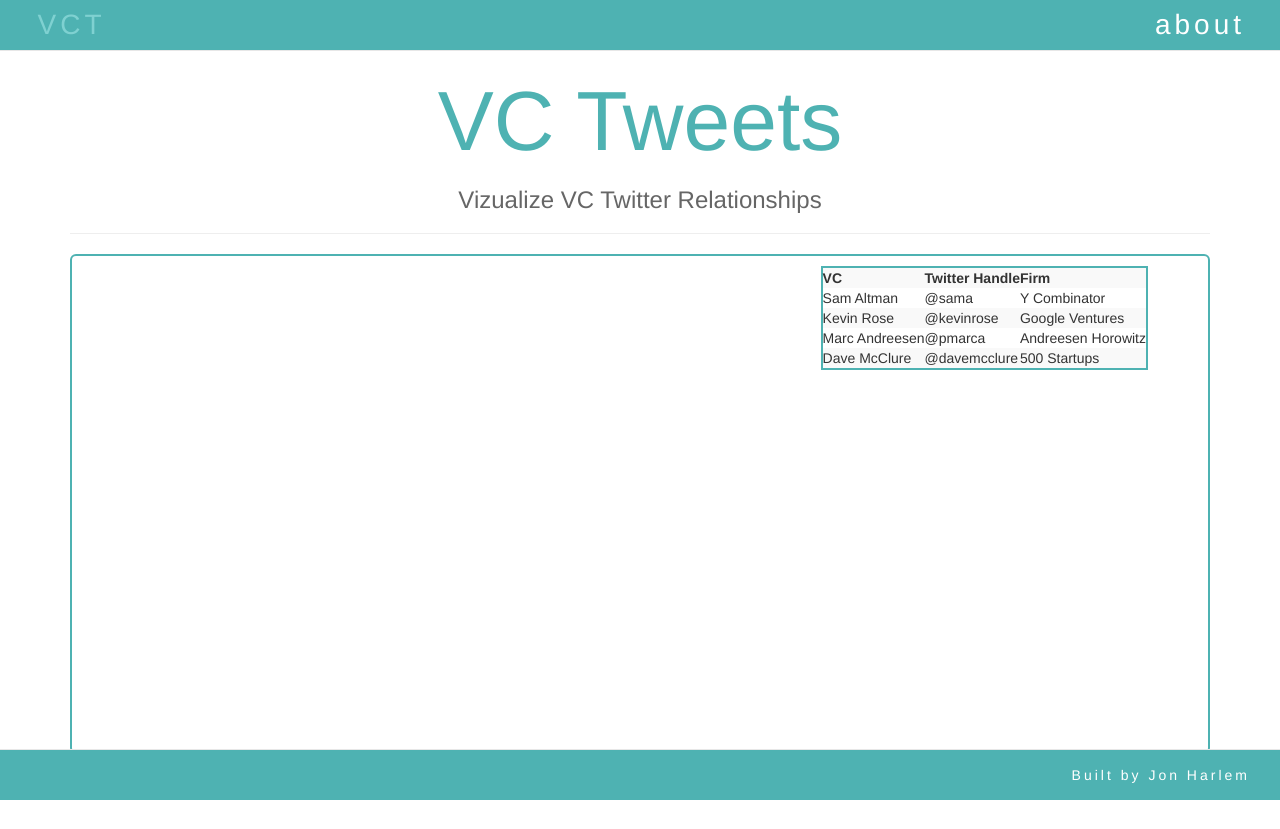
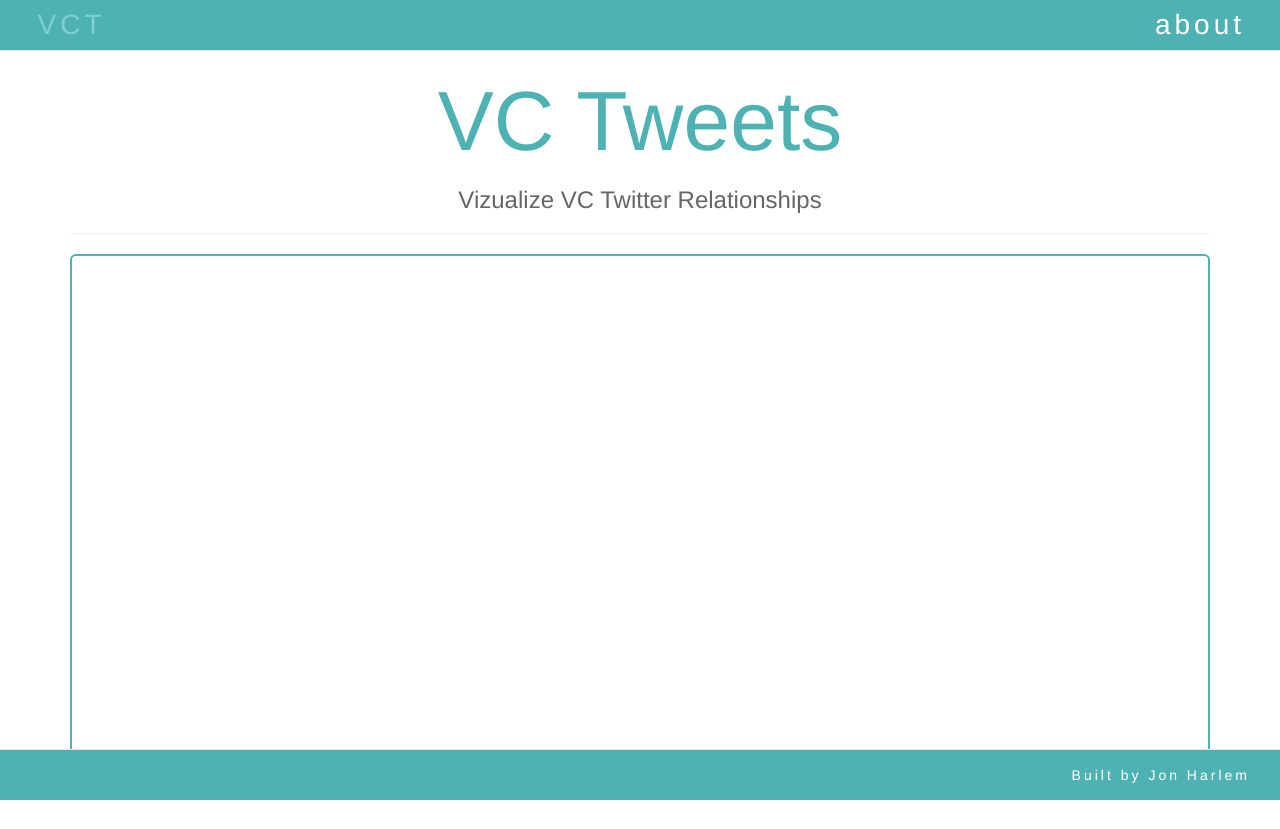
Before and after one commit to jonharlem/TwitterProject, a website: page index.html in a window 1280 px wide. Drawn offline with nearby package versions, Linux system fonts and the light colour scheme.

Commit message:
minor html formatting changes

```diff
--- a/index.html
+++ b/index.html
@@ -31,7 +31,7 @@
 
 		<div class="jumbotron">
 
-			<table class="table-striped">
+<!-- 			<table class="table-striped">
 				<tr>
 					<th>VC</th>
 					<th>Twitter Handle</th>
@@ -57,7 +57,7 @@
 					<td>@davemcclure</td>
 					<td>500 Startups</td>
 				</tr>
-			</table>
+			</table> -->
 
 		</div>
 
```
